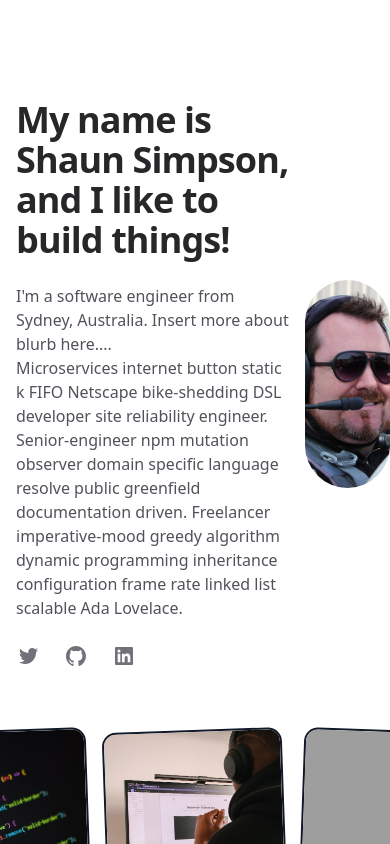
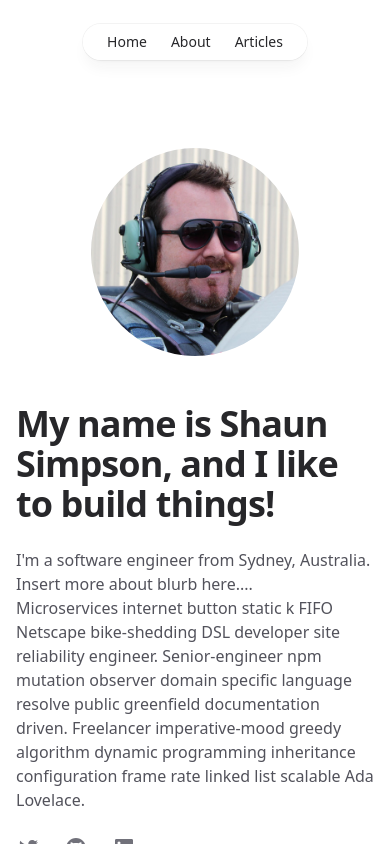
Before and after one commit to shaungsimpson/shaungsimpson-vue, a Vue app: page /#/ in a window 390 px wide. Shown: the top 844 px of the page. Built offline with nearby package versions, Linux system fonts and the light colour scheme; grey boxes are pictures that could not be loaded.

Commit message:
Extract ImageTextComponent for reuse and cleaner code

```diff
--- a/src/components/Header.vue
+++ b/src/components/Header.vue
@@ -17,9 +17,9 @@ const links = [
           <div class="relative px-4 sm:px-8 lg:px-12">
             <div class="max-w-2xl mx-auto lg:max-w-5xl">
               <div class="relative flex gap-4">
-                <div class="flex justify-end flex-1 md:justify-center">
+                <div class="flex justify-center flex-1">
 
-                  <nav class="hidden pointer-events-auto md:block">
+                  <nav class="pointer-events-auto">
                     <ul
                       class="flex px-3 text-sm font-medium rounded-full shadow-lg bg-white/90 text-zinc-800 shadow-zinc-800/5 ring-1 ring-zinc-900/5 backdrop-blur dark:bg-zinc-800/90 dark:text-zinc-200 dark:ring-white/10">
                       <li v-for="link in links">
--- /dev/null
+++ b/src/components/common/ImageTextBlock.vue
@@ -0,0 +1,34 @@
+<script setup>
+const props = defineProps(['title', 'img'])
+</script>
+
+<template>
+    <div class="sm:px-8 mt-9">
+        <div class="flex flex-col-reverse w-full mx-auto lg:flex-row max-w-7xl lg:px-8">
+
+            <div class="px-4 sm:px-8 lg:px-12 lg:flex">
+                <div class="max-w-2xl mx-auto lg:max-w-6xl">
+                    <div class="max-w-2xl xl:max-w-2xl lg:max-w-xl">
+
+                        <h1 v-if="title" class="text-4xl font-bold tracking-tight text-zinc-800 dark:text-zinc-100 sm:text-5xl">
+                            {{ title }}
+                        </h1>
+                        <slot></slot>
+                    </div>
+                </div>
+            </div>
+
+            <!-- Image section -->
+            <div class="max-w-xl mx-auto lg:max-w-3xl">
+                <div class="max-w-2xl mx-auto my-12 lg:my-4 lg:px-12">
+
+                    <img alt="" fetchpriority="high" width="512" height="512"
+                        class="object-cover mx-auto rounded-full w-52 h-52 bg-zinc-100 dark:bg-zinc-800"
+                        style="color:transparent" :src="img">
+
+                </div>
+            </div>
+
+        </div>
+    </div>
+</template>
--- a/src/views/About.vue
+++ b/src/views/About.vue
@@ -1,14 +1,10 @@
+<script setup>
+import ImageTextBlock from '@/components/common/ImageTextBlock.vue'
+</script>
+
 <template>
     <div class="about">
-        <div class="sm:px-8 mt-9">
-            <div class="flex w-full mx-auto max-w-7xl lg:px-8">
-                <div class="relative px-4 sm:px-8 lg:px-12">
-                    <div class="max-w-2xl mx-auto lg:max-w-5xl">
-                        <div class="max-w-2xl">
-                            <h1 class="text-4xl font-bold tracking-tight text-zinc-800 dark:text-zinc-100 sm:text-5xl">
-                                About
-                            </h1>
-
+        <ImageTextBlock title="About" img="\src\assets\img\shaun-pilot.jpeg">
             <p class="mt-6 text-base text-zinc-600 dark:text-zinc-400">I'm a software engineer from
                 Sydney, Australia. Insert more about blurb here....<br>
                 Microservices internet button static k FIFO Netscape bike-shedding DSL developer site
@@ -16,16 +12,6 @@
                 public greenfield documentation driven. Freelancer imperative-mood greedy algorithm dynamic
                 programming inheritance configuration frame rate linked list scalable Ada Lovelace.
             </p>
-                        </div>
-                    </div>
-                </div>
-
-                <div class="m-auto">
-                    <img alt="" fetchpriority="high" width="512" height="512"
-                        class="object-cover rounded-full w-52 h-52 bg-zinc-100 dark:bg-zinc-800" style="color:transparent"
-                        src="\src\assets\img\shaun-pilot.jpeg">
-                </div>
-            </div>
-        </div>
+        </ImageTextBlock>
     </div>
 </template>
--- a/src/views/Home.vue
+++ b/src/views/Home.vue
@@ -1,19 +1,15 @@
 <script setup>
 import ArticlesSection from '@/components/ArticlesSection.vue'
 import ImagesSection from '@/components/ImagesSection.vue'
+import ImageTextBlock from '@/components/common/ImageTextBlock.vue'
 import SocialLinks from '@/components/SocialLinks.vue'
 import WorkSection from '@/components/WorkSection.vue'
 </script>
 
 <template>
     <div class="home">
-        <div class="sm:px-8 mt-9">
-            <div class="flex w-full mx-auto max-w-7xl lg:px-8">
-                <div class="relative px-4 sm:px-8 lg:px-12">
-                    <div class="max-w-2xl mx-auto lg:max-w-5xl">
-                        <div class="max-w-2xl">
-                            <h1 class="text-4xl font-bold tracking-tight text-zinc-800 dark:text-zinc-100 sm:text-5xl">
-                                My name is Shaun Simpson, and I like to build things!</h1>
+        <ImageTextBlock title="My name is Shaun Simpson, and I like to build things!"
+            img="\src\assets\img\shaun-pilot.jpeg">
             <p class="mt-6 text-base text-zinc-600 dark:text-zinc-400">I'm a software engineer from
                 Sydney, Australia. Insert more about blurb here....<br>
                 Microservices internet button static k FIFO Netscape bike-shedding DSL developer site
@@ -21,21 +17,13 @@ import WorkSection from '@/components/WorkSection.vue'
                 public greenfield documentation driven. Freelancer imperative-mood greedy algorithm dynamic
                 programming inheritance configuration frame rate linked list scalable Ada Lovelace.
             </p>
+
             <SocialLinks />
-                        </div>
-                    </div>
-                </div>
 
-                <div class="m-auto">
-                    <img alt="" fetchpriority="high" width="512" height="512"
-                        class="object-cover rounded-full w-52 h-52 bg-zinc-100 dark:bg-zinc-800" style="color:transparent"
-                        src="\src\assets\img\shaun-pilot.jpeg">
-                </div>
+        </ImageTextBlock>
 
+        <ImagesSection />
 
-            </div>
-        </div>
-        <ImagesSection />
         <div class="mt-24 sm:px-8 md:mt-28">
             <div class="w-full mx-auto max-w-7xl lg:px-8">
                 <div class="relative px-4 sm:px-8 lg:px-12">
```
Lines whose indentation alone changed are shown as unchanged.
